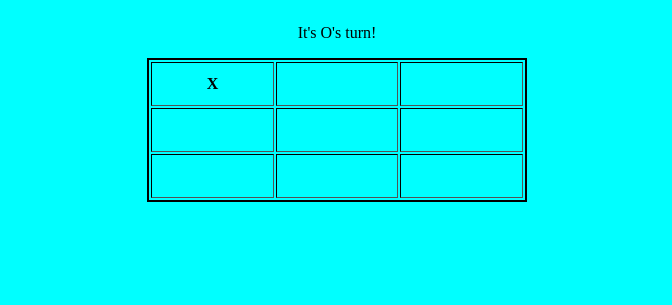
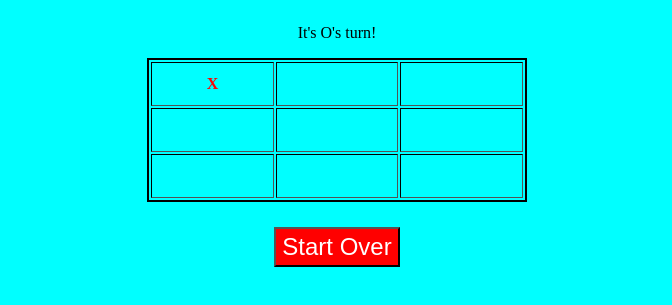
Before and after one commit to mcooperstein/tic-tac-toe, a plain HTML site: page index.html in a window 1280 px wide. Both pictures are taken after a click on the element 515 px from the left and 160 px from the top of the page. Shown: the part 77-382 px from the top of the page, without its empty margins (303-975 px from the left). Drawn offline with Linux system fonts and the light colour scheme.

Commit message:
final commit
-updated messages
-added reset button
-randomized function to determine who starts game

```diff
--- a/app.js
+++ b/app.js
@@ -2,6 +2,10 @@
 function startGame() {
     //global variable document.turn
     document.turn = "X";
+    if (Math.random() < 0.5) {
+        document.turn = "O";
+    }
+    document.winner = null;
     setMessage(document.turn + " gets to start.");
 }
 //Notify Players whose turn it is
@@ -10,7 +14,9 @@ function setMessage(msg) {
 }
 //Determines whether "X" or "O" fills the square
 function nextMove(square) {
-    if (square.innerHTML == "") {
+    if (document.winner != null) {
+        setMessage(document.winner + " already won the game.");
+    } else if (square.innerHTML == "") {
         square.innerHTML = document.turn;
         switchTurn();
     } else {
@@ -21,6 +27,7 @@ function nextMove(square) {
 function switchTurn() {
     if (checkForWinner(document.turn)) {
         setMessage("Congratulations, " + document.turn + "! You won!");
+        document.winner = document.turn;
     } else if (document.turn == "X") {
         document.turn = "O";
         setMessage("It's " + document.turn + "'s turn!");
@@ -57,3 +64,7 @@ function checkRow(a, b, c, move) {
 function getBox(number) {
     return document.getElementById("s" + number).innerHTML;
 }
+
+function restart() {
+    document.location.reload();
+}
--- a/index.html
+++ b/index.html
@@ -27,6 +27,9 @@
             <td id="s9" class="square" onclick="nextMove(this);"></td>
         </tr>
     </table>
+    <div>
+        <button onclick="restart();">Start Over</button>
+    </div>
 
     <script src="app.js"></script>
 </body>
--- a/style.css
+++ b/style.css
@@ -18,9 +18,27 @@ table {
     border: 2px solid black;
 }
 
+td {
+    color: red;
+}
+
 .square {
     width: 40px;
     height: 40px;
     text-align: center;
     font-weight: bolder;
 }
+
+div {
+    width: 10%;
+    margin: auto;
+}
+
+button {
+    background-color: red;
+    color: white;
+    width: 100%;
+    height: 40px;
+    font-size: 24px;
+    margin-top: 25px;
+}
```
